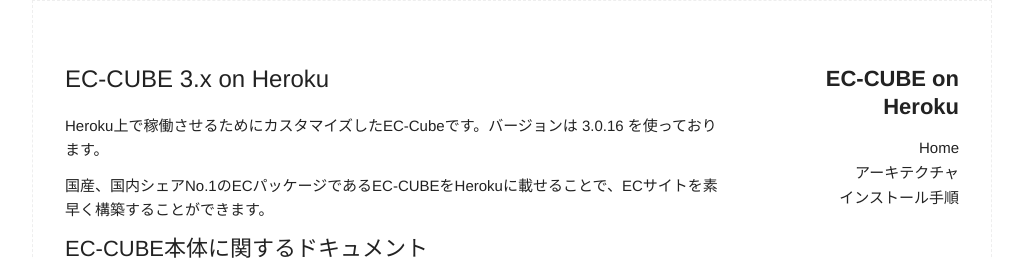
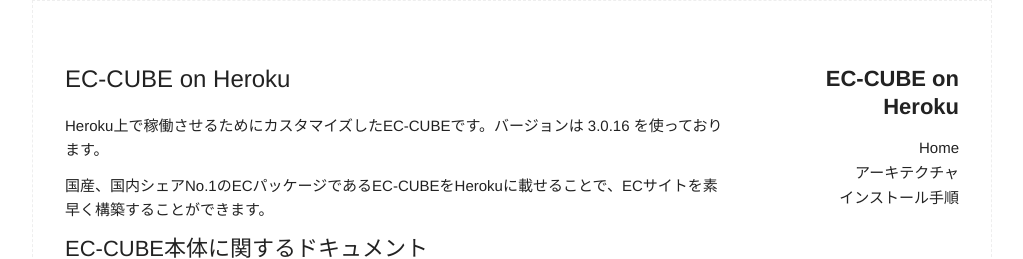
Before and after one commit to taodrive/ec-cube-on-heroku, a Jekyll site: the page built from docs/index.md, in a window 1280 px wide. Shown: the top 259 px of the page, without its empty margins (128-1151 px from the left). Built offline with Jekyll 4.4.1, drawn with Linux system fonts in a browser that asks for light colours.

Commit message:
modify typo...

```diff
--- a/docs/index.md
+++ b/docs/index.md
@@ -3,9 +3,9 @@ layout: default
 title: Home
 ---
 
-# EC-CUBE 3.x on Heroku
+# EC-CUBE on Heroku
 
-Heroku上で稼働させるためにカスタマイズしたEC-Cubeです。バージョンは 3.0.16 を使っております。
+Heroku上で稼働させるためにカスタマイズしたEC-CUBEです。バージョンは 3.0.16 を使っております。
 
 国産、国内シェアNo.1のECパッケージであるEC-CUBEをHerokuに載せることで、ECサイトを素早く構築することができます。
 
```
